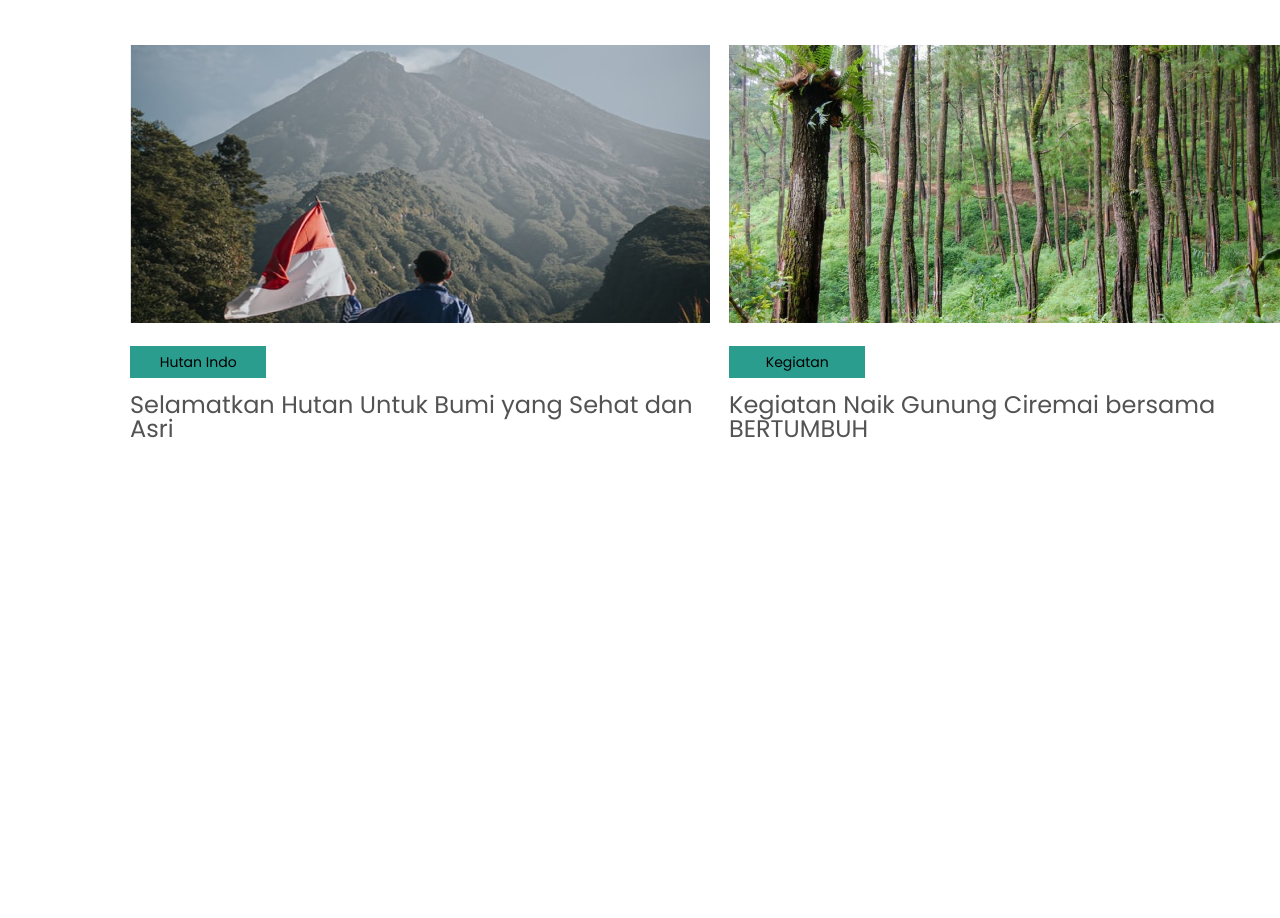
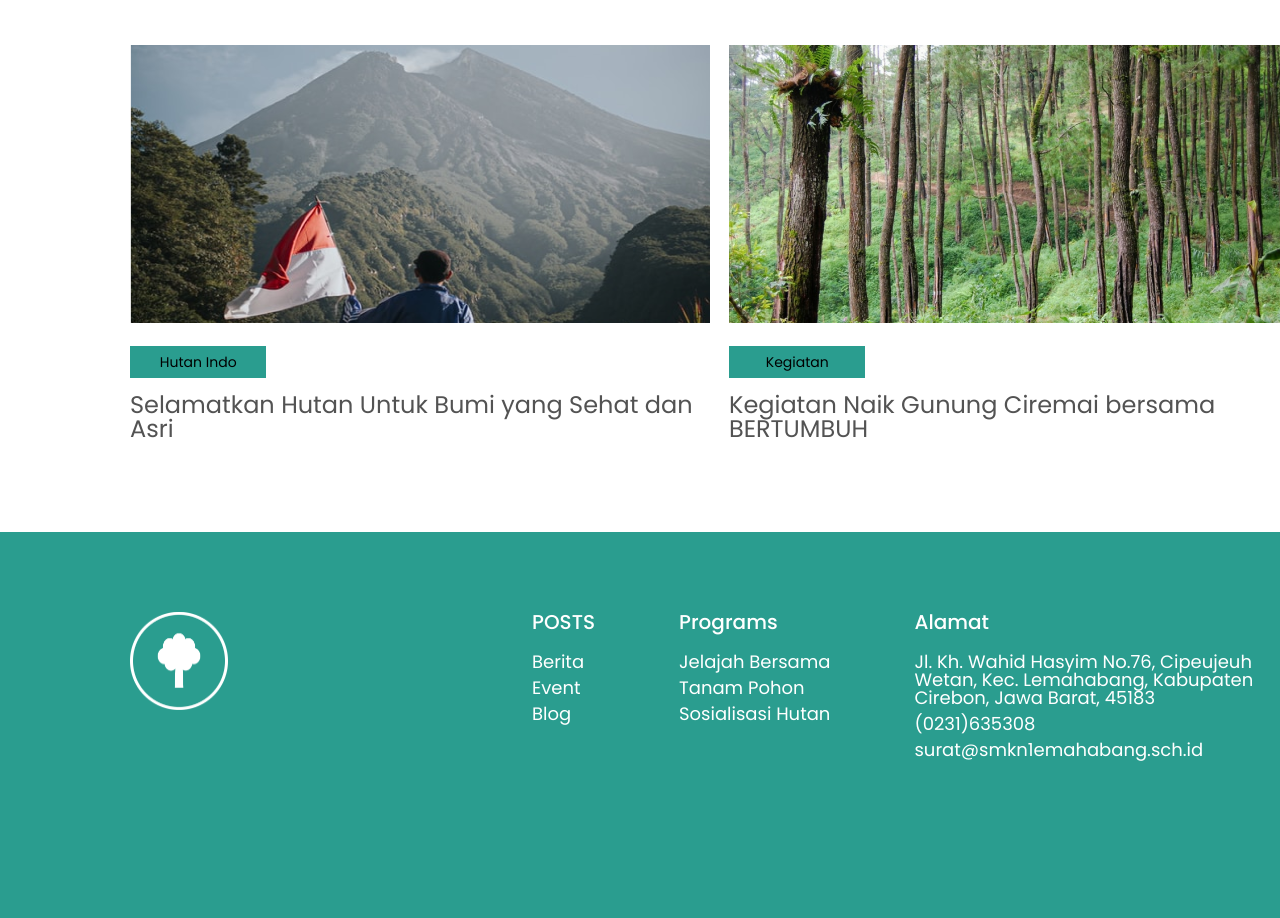
Before and after one commit to NikaGergedava/Homework5, a plain HTML site: page index.html in a window 1280 px wide. Shown: the part 1716-2634 px from the top of the page. Before the commit the page ends 2248 px from the top, so only its background shows below. Drawn offline with Linux system fonts and the light colour scheme.

Commit message:
add footer

```diff
--- a/css/style.css
+++ b/css/style.css
@@ -1,16 +1,16 @@
-header{
+header {
   width: 1440px;
   margin: 0 auto;
   padding: 38px 130px 38px 130px;
-    box-shadow: 0px 8px 30px
+  box-shadow: 0px 8px 30px;
 }
-.inline_block{
+.inline_block {
   display: inline-block;
 }
-.Headerlogo{
+.Headerlogo {
   vertical-align: middle;
 }
-.headertitle{
+.headertitle {
   vertical-align: middle;
   padding-left: 15px;
   font-family: Poppins;
@@ -18,130 +18,125 @@ header{
   font-weight: 600;
   font-size: 26px;
 }
-nav{
+nav {
   display: inline-block;
   vertical-align: middle;
   margin-left: 280px;
 }
-.home{
-    font-family: 'Nerko One';
+.home {
+  font-family: "Nerko One";
   font-style: normal;
   font-size: 20px;
   font-weight: 400;
-    color: #6D6D6D;
-
+  color: #6d6d6d;
 }
-.post{
+.post {
   margin-left: 55px;
   margin-right: 47px;
   font-family: Nerko One;
   font-style: normal;
   font-size: 20px;
   font-weight: 400;
-    color: #6D6D6D;
-
+  color: #6d6d6d;
 }
-.newsletter{
+.newsletter {
   font-family: Nerko One;
   font-style: normal;
   font-size: 20px;
   font-weight: 400;
-    color: #6D6D6D;
-
+  color: #6d6d6d;
 }
-.HeaderButton{
+.HeaderButton {
   width: 153.99px;
   height: 46px;
   margin-left: 200px;
-    background-color: #2A9D8F;
+  background-color: #2a9d8f;
   border: none;
 }
-.HeaderButtonText{
-    font-family: 'Poppins';
+.HeaderButtonText {
+  font-family: "Poppins";
   font-style: normal;
   font-weight: 600;
   font-size: 20px;
 }
-section{
+section {
   width: 1440px;
   margin: 0 auto;
-    background-color: #C2F3EE;
+  background-color: #c2f3ee;
   padding: 80px 130px;
-
 }
-.sectiontitle{
+.sectiontitle {
   width: 480px;
   height: 90px;
-    font-family: 'Poppins';
+  font-family: "Poppins";
   font-style: normal;
   font-weight: 500;
   font-size: 32px;
 }
-.sectiontext{
+.sectiontext {
   width: 480px;
   height: 324px;
-    font-family: 'Poppins';
+  font-family: "Poppins";
   font-style: italic;
   font-weight: 400;
   font-size: 18px;
   color: #515151;
 }
-.sectionimage{
+.sectionimage {
   vertical-align: top;
 }
-.sectiongroup{
+.sectiongroup {
   vertical-align: top;
   margin-left: 90px;
 }
-.sectionbutton{
+.sectionbutton {
   width: 239px;
   height: 40px;
-    background-color: #2A9D8F;
+  background-color: #2a9d8f;
   border-style: none;
 }
-.sectionbuttontext{
+.sectionbuttontext {
   padding: 8px 27px;
-    font-family: 'Poppins';
+  font-family: "Poppins";
   font-style: normal;
   font-weight: 400;
   font-size: 16px;
 }
-article{
+article {
   width: 1440px;
   margin: 0 auto;
   padding: 200px 330px;
 }
-.articletitle{
-    color: #4D4D4D;
-    font-family: 'Poppins';
+.articletitle {
+  color: #4d4d4d;
+  font-family: "Poppins";
   font-style: normal;
   font-weight: 500;
   font-size: 48px;
   text-align: center;
 }
-.articleimage{
+.articleimage {
   width: 97.5px;
   height: 100.08px;
   vertical-align: top;
 }
-.articletext{
+.articletext {
   width: 640px;
   height: 120px;
   display: inline-block;
   vertical-align: top;
-    font-family: 'Nerko One';
+  font-family: "Nerko One";
   font-style: normal;
   font-weight: 400;
   font-size: 20px;
   color: #656565;
   text-align: justify;
-
 }
-.articlegroup{
+.articlegroup {
   margin-top: 60px;
 }
-.articletext2{
-    font-family: 'Nerko One';
+.articletext2 {
+  font-family: "Nerko One";
   font-style: normal;
   font-weight: 400;
   font-size: 20px;
@@ -149,56 +144,107 @@ article{
   text-align: justify;
   width: 740px;
 }
-.section2{
+.section2 {
   width: 1440px;
   margin: 0 auto;
   background-color: white;
 }
-.section2title{
-    font-family: 'Poppins';
+.section2title {
+  font-family: "Poppins";
   font-style: normal;
   font-weight: 500;
   font-size: 48px;
-    color: #4D4D4D;
+  color: #4d4d4d;
   text-align: center;
   margin-bottom: 57px;
 }
-.img1button{
+.img1button {
   width: 136.47px;
   height: 32px;
   border-style: none;
-    background-color: #2A9D8F;
+  background-color: #2a9d8f;
   margin-top: 20px;
   margin-bottom: 15px;
 }
-.section2img1{
+.section2img1 {
   vertical-align: top;
 }
-.img1buttontext{
-    font-family: 'Poppins';
+.img1buttontext {
+  font-family: "Poppins";
   font-style: normal;
   font-weight: 400;
   font-size: 14px;
   color: rgba(255, 255, 255, 0.85);
 }
-.section2text{
-    font-family: 'Poppins';
+.section2text {
+  font-family: "Poppins";
   font-style: normal;
   font-weight: 400;
   font-size: 24px;
   color: #535353;
   width: 580px;
 }
-.section2img2{
+.section2img2 {
   vertical-align: top;
   margin-left: 15px;
 }
-.img2buttontext{
+.img2buttontext {
   width: 580px;
   height: 59px;
-    font-family: 'Poppins';
+  font-family: "Poppins";
   font-style: normal;
   font-weight: 400;
   font-size: 24px;
   color: #535353;
 }
+footer {
+  width: 1440px;
+  height: 386px;
+  margin: 0 auto;
+  background-color: #2a9d8f;
+  padding: 80px 170px 80px 130px;
+}
+.footerlogo {
+  width: 98px;
+  height: 98px;
+  vertical-align: top;
+}
+.liststyle {
+  font-size: 18px;
+  font-family: "Poppins";
+  font-style: normal;
+  font-weight: 400;
+  font-size: 18px;
+  color: #ffffff;
+}
+.footerlist1 {
+  vertical-align: top;
+}
+.footerlist2 {
+  padding-left: 80px;
+  padding-right: 80px;
+  vertical-align: top;
+}
+.footerlist3 {
+  vertical-align: top;
+  width: 340px;
+}
+.listtitle {
+  font-family: "Poppins";
+  font-style: normal;
+  font-weight: 500;
+  font-size: 20px;
+  color: #ffffff;
+}
+.allfooterlists {
+  vertical-align: top;
+  padding-left: 300px;
+}
+.firstinlist {
+  margin-top: 21px;
+}
+
+.secontinlist {
+  margin-top: 8px;
+  margin-bottom: 8px;
+}
--- a/index.html
+++ b/index.html
@@ -95,5 +95,37 @@
         </div>
       </div>
     </section>
+    <footer>
+      <img src="images/Group 93.png" alt="" class="footerlogo" />
+      <div class="inline_block , allfooterlists">
+      <div class="inline_block , footerlist1">
+        <h3 class="listtitle">POSTS</h3>
+        <ul>
+          <p class="liststyle , firstinlist">Berita</p>
+          <p class="liststyle , secontinlist">Event</p>
+          <p class="liststyle">Blog</p>
+        </ul>
+      </div>
+      <div class="inline_block , footerlist2">
+        <h3 class="listtitle">Programs</h3>
+        <ul>
+          <p class="liststyle , firstinlist">Jelajah Bersama</p>
+          <p class="liststyle , secontinlist">Tanam Pohon</p>
+          <p class="liststyle">Sosialisasi Hutan</p>
+        </ul>
+      </div>
+      <div class="inline_block , footerlist3">
+        <h3 class="listtitle">Alamat
+        </h3>
+        <ul>
+          <p class="liststyle , firstinlist">
+           Jl. Kh. Wahid Hasyim No.76, Cipeujeuh Wetan, Kec. Lemahabang, Kabupaten Cirebon, Jawa Barat, 45183
+          </p>
+          <p class="liststyle , secontinlist">(0231)635308</p>
+          <p class="liststyle">surat@smkn1emahabang.sch.id</pp>
+        </ul>
+      </div>
+    </div>
+    </footer>
   </body>
 </html>
```
Lines whose indentation alone changed are shown as unchanged.
